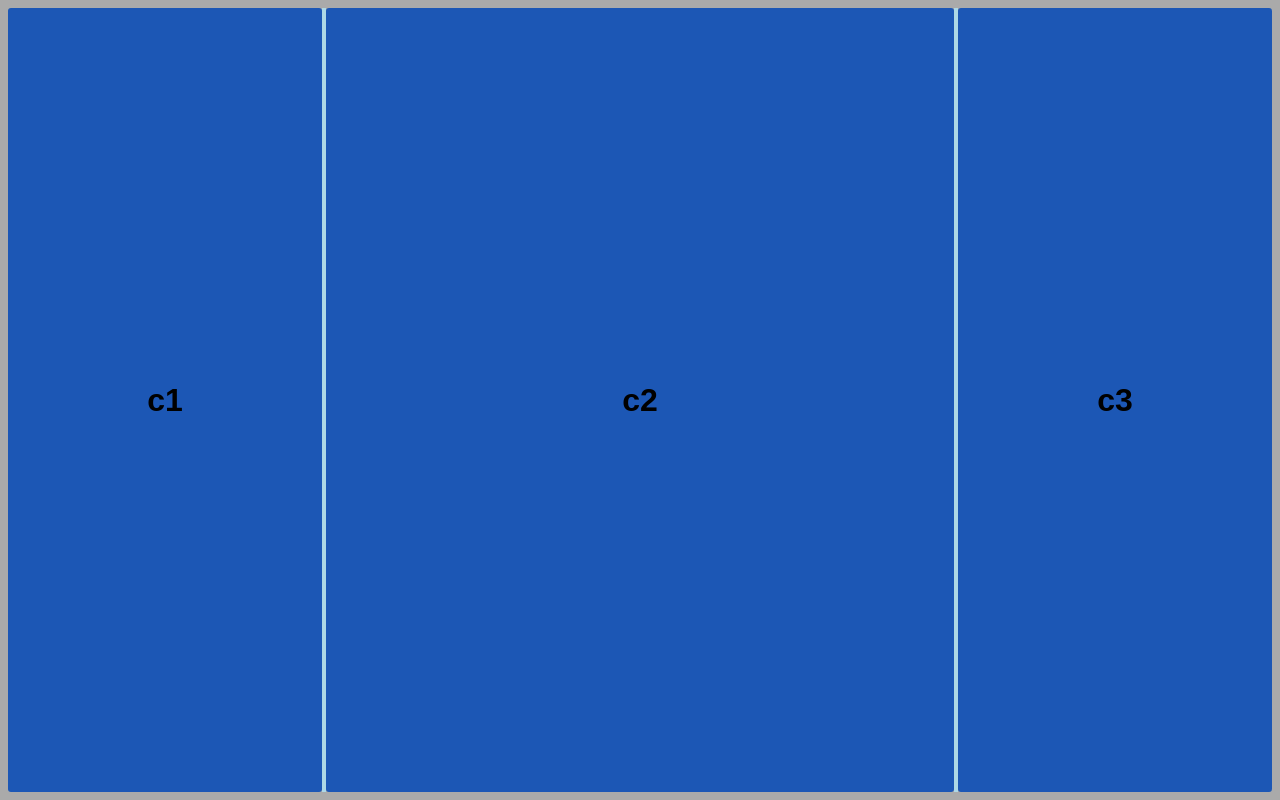
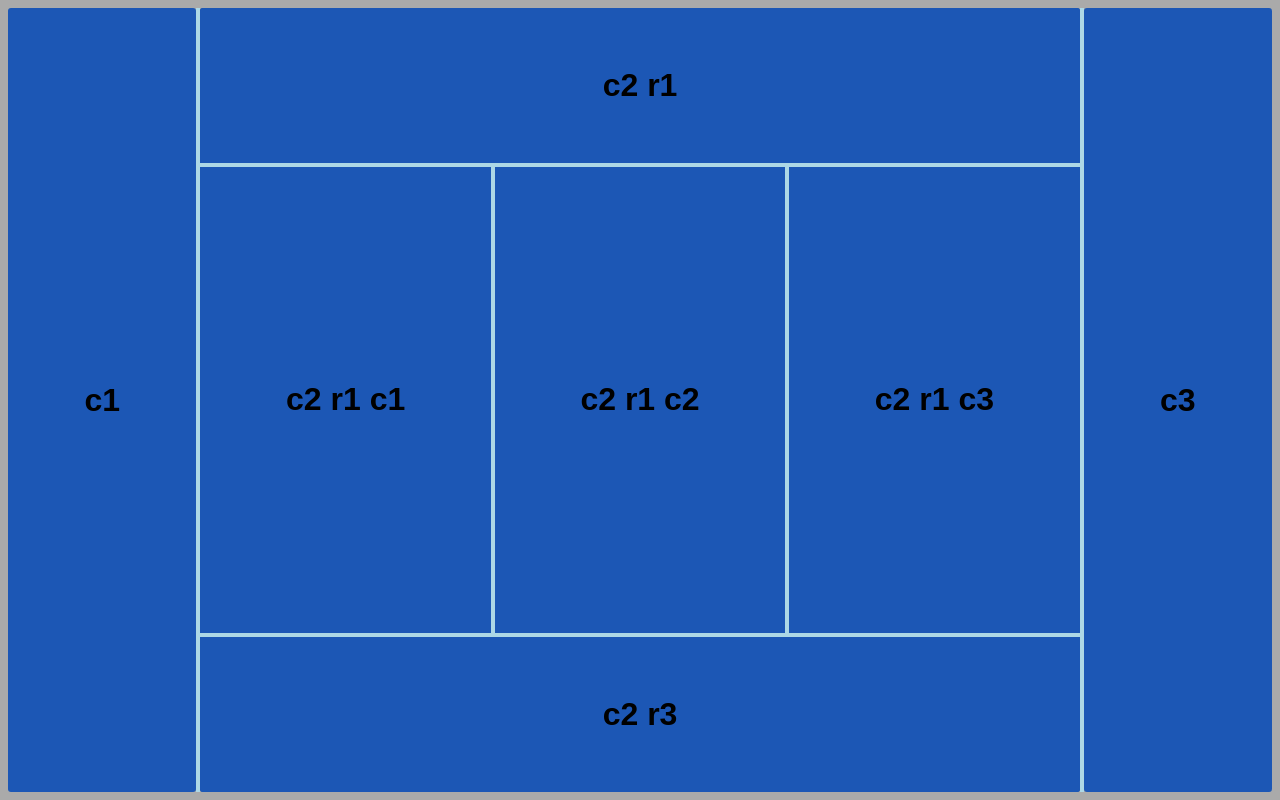
Before and after one commit to FlorianGoussin/react-split-layout, a React (Create React App) app: page / in a window 1280 px wide. Built offline with nearby package versions, Linux system fonts and the light colour scheme.

Commit message:
add a more complex layout to test

```diff
--- a/src/App.js
+++ b/src/App.js
@@ -6,7 +6,19 @@ const App = () => {
   return (
     <LayoutContainer root={true} direction={'row'}>
       <LayoutItem>c1</LayoutItem>
-      <LayoutItem width="50">c2</LayoutItem>
+      <LayoutItem width="70">
+        <LayoutContainer root={true} direction={'column'}>
+          <LayoutItem>c2 r1</LayoutItem>
+          <LayoutItem height="60">
+            <LayoutContainer root={true} direction={'row'}>
+              <LayoutItem>c2 r1 c1</LayoutItem>
+              <LayoutItem>c2 r1 c2</LayoutItem>
+              <LayoutItem>c2 r1 c3</LayoutItem>
+            </LayoutContainer>
+          </LayoutItem>
+          <LayoutItem>c2 r3</LayoutItem>
+        </LayoutContainer>
+      </LayoutItem>
       <LayoutItem>c3</LayoutItem>
     </LayoutContainer>
   )
```
